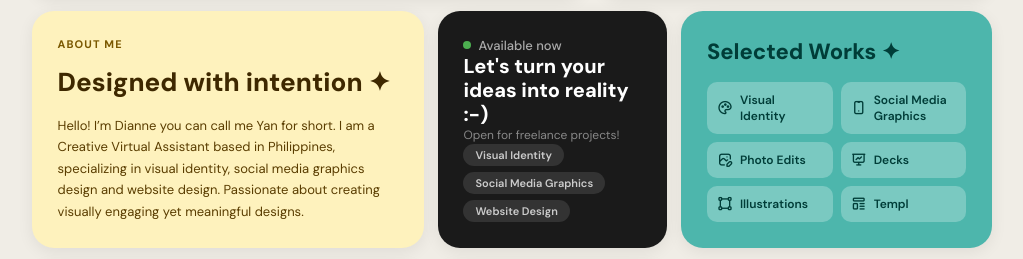
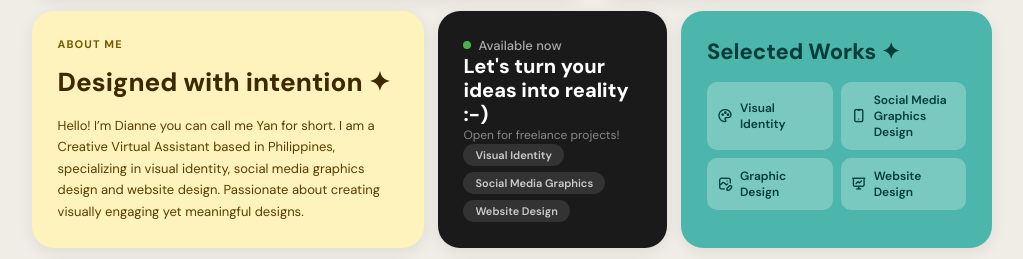
Before and after one commit to theyancarpio/heyaugust., a plain HTML site: page index.html in a window 1280 px wide. Shown: the part 317-576 px from the top of the page, without its empty margins (128-1151 px from the left). Drawn offline with Linux system fonts and the light colour scheme.

Commit message:
Revise work descriptions in index.html
Updated work descriptions in the selected works section.

```diff
--- a/index.html
+++ b/index.html
@@ -72,11 +72,9 @@
         <h2>Selected Works ✦</h2>
         <div class="works-grid">
           <div class="work-pill"><i class="ti ti-palette" aria-hidden="true"></i> Visual Identity</div>
-          <div class="work-pill"><i class="ti ti-device-mobile" aria-hidden="true"></i> Social Media Graphics</div>
-          <div class="work-pill"><i class="ti ti-photo-edit" aria-hidden="true"></i> Photo Edits</div>
-          <div class="work-pill"><i class="ti ti-presentation" aria-hidden="true"></i> Decks</div>
-          <div class="work-pill"><i class="ti ti-vector" aria-hidden="true"></i> Illustrations</div>
-          <div class="work-pill"><i class="ti ti-template" aria-hidden="true"></i> Templ</div>
+          <div class="work-pill"><i class="ti ti-device-mobile" aria-hidden="true"></i> Social Media Graphics Design</div>
+          <div class="work-pill"><i class="ti ti-photo-edit" aria-hidden="true"></i> Graphic Design</div>
+          <div class="work-pill"><i class="ti ti-presentation" aria-hidden="true"></i>Website Design</div>
         </div>
       </div>
 
```
